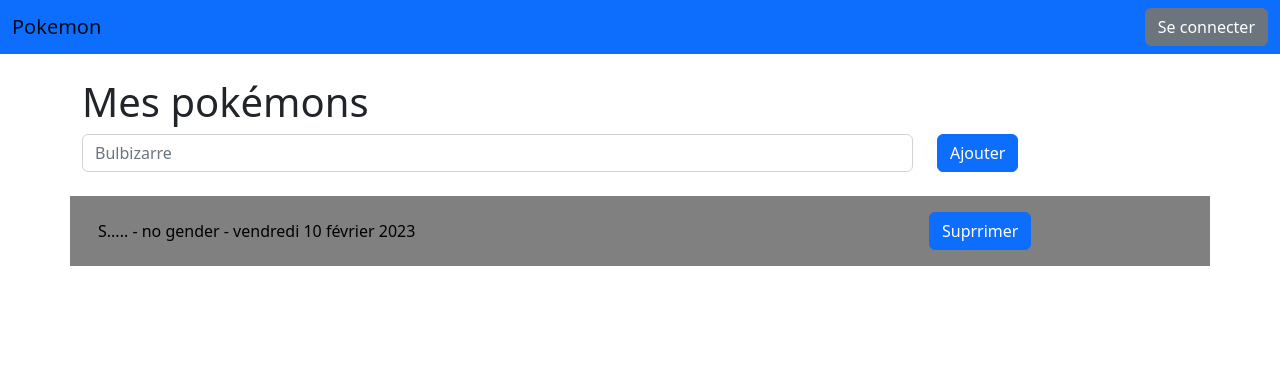
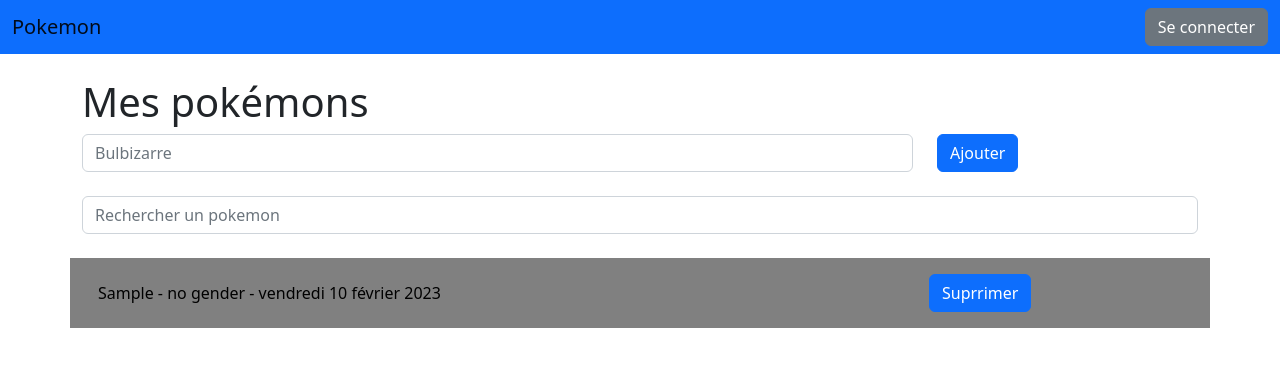
Before and after one commit to mvidailhet/promo-septembre-2022-angular-essentials, an Angular app: page / in a window 1280 px wide. Both pictures are taken after typing "Sample" into the empty fields and a click on the button "Ajouter". Shown: the top 366 px of the page. Built offline with nearby package versions, Linux system fonts and the light colour scheme.

Commit message:
PIpe filter

```diff
--- a/src/app/app.module.ts
+++ b/src/app/app.module.ts
@@ -18,6 +18,7 @@
 import localeFr from '@angular/common/locales/fr';
 import { registerLocaleData } from '@angular/common';
 import { ShortenPipe } from './pipes/shorten.pipe';
+import { SearchPokemonPipe } from './pipes/search-pokemon.pipe';
 registerLocaleData(localeFr);
 
 @NgModule({
@@ -32,7 +33,8 @@
     ErrorComponent,
     LoginTemplateDrivenComponent,
     LoginModelDrivenComponent,
-    ShortenPipe
+    ShortenPipe,
+    SearchPokemonPipe
   ],
   imports: [
     BrowserModule,
--- a/src/app/components/pokemon-item/pokemon-item.component.html
+++ b/src/app/components/pokemon-item/pokemon-item.component.html
@@ -8,7 +8,7 @@
   }"
 >
   <div class="col-9">
-    {{ pokemon.name | shorten:1 }} - {{ pokemon.gender }} - {{ pokemon.creationDate | date:'fullDate':undefined:'fr-FR' }}
+    {{ pokemon.name }} - {{ pokemon.gender }} - {{ pokemon.creationDate | date:'fullDate':undefined:'fr-FR' }}
   </div>
   <div class="col-3">
     <button class="btn-primary btn" (click)="onDeletePokemonClick()">Suprrimer</button>
--- a/src/app/pages/home/home.component.html
+++ b/src/app/pages/home/home.component.html
@@ -26,6 +26,10 @@
     </div>
   </div>
 
-  <app-pokemon-item (click)="goToPokemonPage(index)" *ngFor="let pokemon of pokemons; let index = index" [pokemon]="pokemon" (onDelete)="onDeletePokemonClick(index)" />
+  <div class="mb-4">
+    <input type="text" class="form-control" [(ngModel)]="currentSearch" placeholder="Rechercher un pokemon" />
+  </div>
+
+  <app-pokemon-item (click)="goToPokemonPage(index)" *ngFor="let pokemon of pokemons | searchPokemon:currentSearch; let index = index" [pokemon]="pokemon" (onDelete)="onDeletePokemonClick(index)" />
 
 </div>
--- a/src/app/pages/home/home.component.ts
+++ b/src/app/pages/home/home.component.ts
@@ -10,6 +10,7 @@
 })
 export class HomeComponent {
   currentPokemonName = '';
+  currentSearch = '';
   pokemons: Pokemon[] = this.pokemonService.pokemons;
 
   constructor(
--- /dev/null
+++ b/src/app/pipes/search-pokemon.pipe.ts
@@ -0,0 +1,14 @@
+import { Pipe, PipeTransform } from '@angular/core';
+import { Pokemon } from '../models/pokemon';
+
+@Pipe({
+  name: 'searchPokemon',
+  pure: false
+})
+export class SearchPokemonPipe implements PipeTransform {
+
+  transform(pokemons: Pokemon[], searchFilter: string): Pokemon[] {
+    return pokemons.filter((pokemon: Pokemon) => pokemon.name.includes(searchFilter));
+  }
+
+}
```
